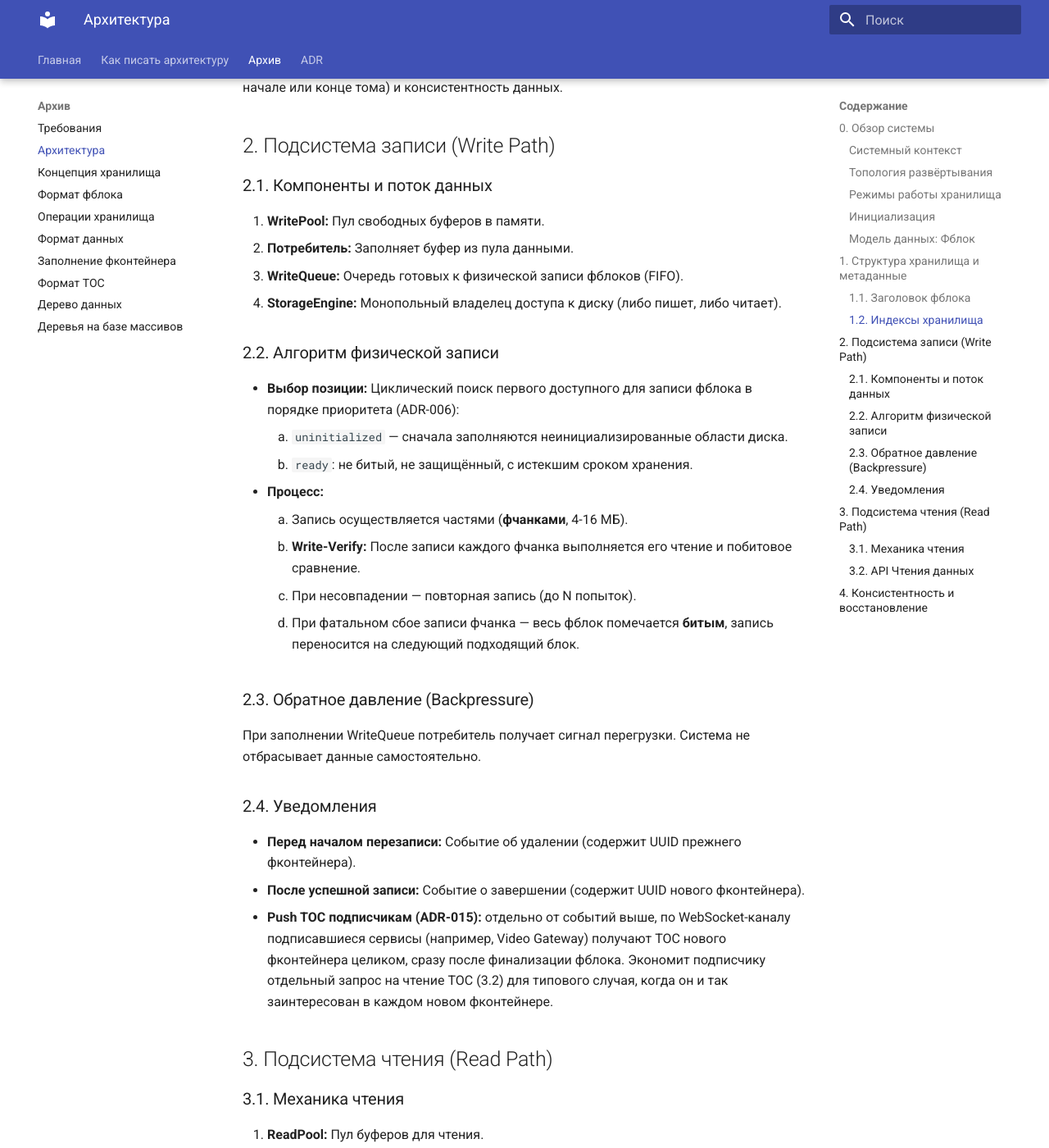
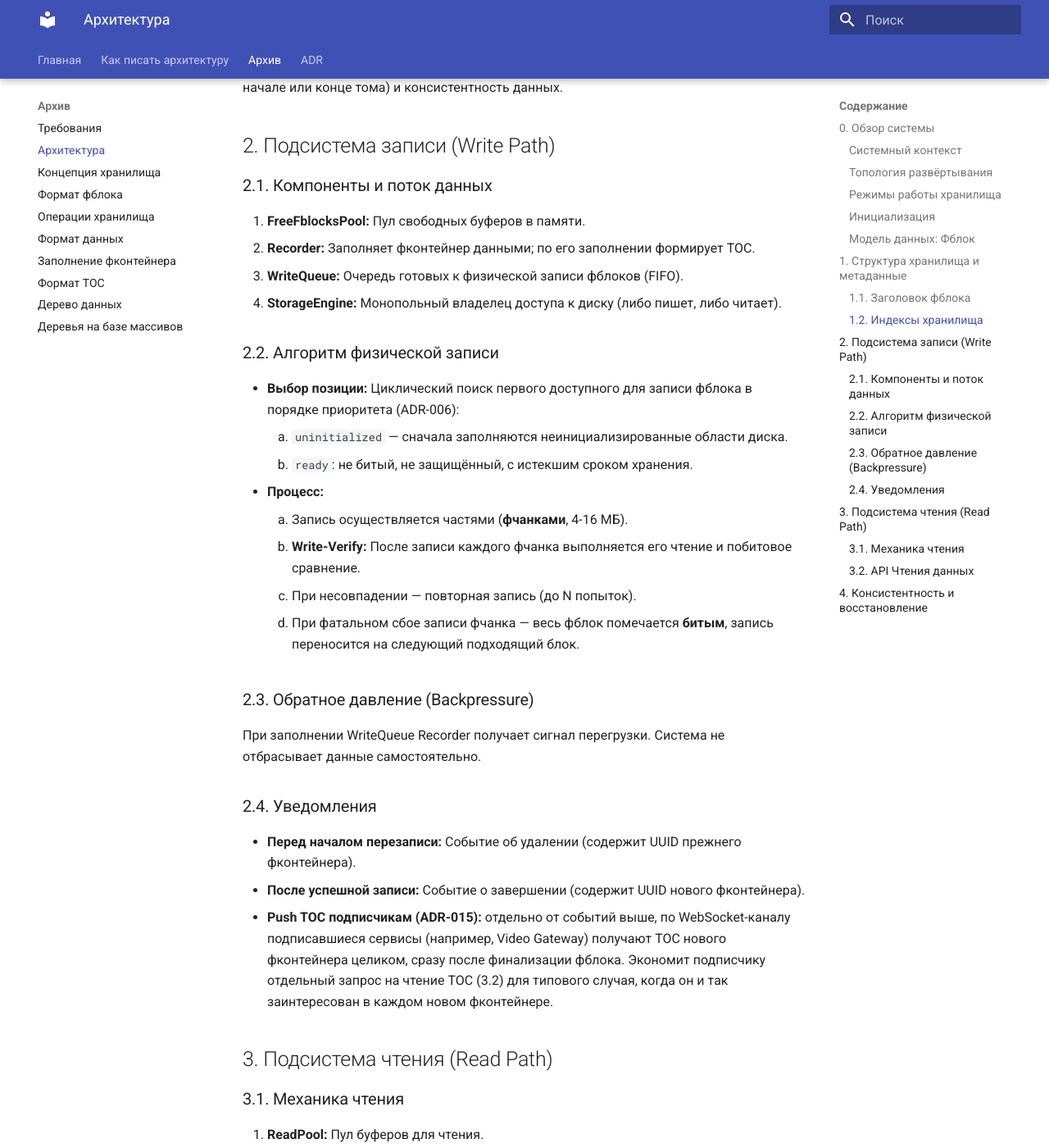
Before and after one commit to traycers/farc, an MkDocs documentation site: the page built from docs/docs/archive/01-architecture.md, in a window 1280 px wide and 1400 px high, scrolled down 2473 px. Shown: the whole window at 82% size. Built offline with MkDocs 1.6.1 and Material for MkDocs 9.7.7, drawn with Linux system fonts in a browser that asks for light colours.

Commit message:
rename modules

```diff
--- a/docs/docs/archive/01-architecture.md
+++ b/docs/docs/archive/01-architecture.md
@@ -82,8 +82,8 @@ graph LR
 ## 2. Подсистема записи (Write Path)
 
 ### 2.1. Компоненты и поток данных
-1. **WritePool:** Пул свободных буферов в памяти.
-2. **Потребитель:** Заполняет буфер из пула данными.
+1. **FreeFblocksPool:** Пул свободных буферов в памяти.
+2. **Recorder:** Заполняет фконтейнер данными; по его заполнении формирует TOC.
 3. **WriteQueue:** Очередь готовых к физической записи фблоков (FIFO).
 4. **StorageEngine:** Монопольный владелец доступа к диску (либо пишет, либо читает).
 
@@ -98,7 +98,7 @@ graph LR
     4. При фатальном сбое записи фчанка — весь фблок помечается **битым**, запись переносится на следующий подходящий блок.
 
 ### 2.3. Обратное давление (Backpressure)
-При заполнении WriteQueue потребитель получает сигнал перегрузки. Система не отбрасывает данные самостоятельно.
+При заполнении WriteQueue Recorder получает сигнал перегрузки. Система не отбрасывает данные самостоятельно.
 
 ### 2.4. Уведомления
 - **Перед началом перезаписи:** Событие об удалении (содержит UUID прежнего фконтейнера).
```
Also changed, not shown: docs/docs/archive/09-fcontainer-write-path.md (+1 -1 lines), docs/docs/archive/adr/010-direct-io.md (+1 -1 lines), docs/docs/archive/adr/013-fcontainer-term.md (+1 -1 lines), docs/docs/guides/writing-architecture-docs.md (+2 -2 lines).
